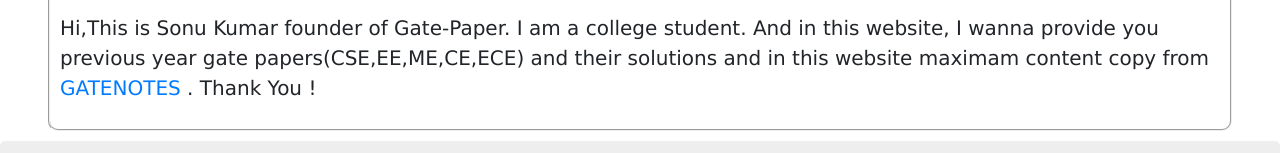
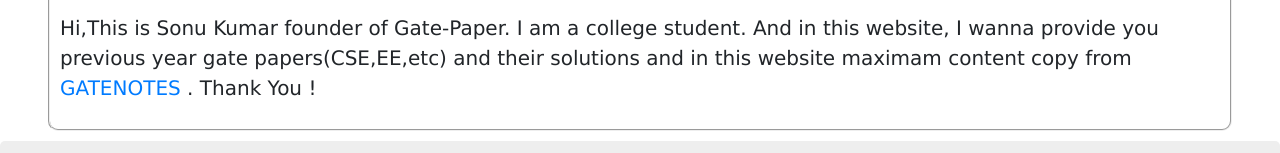
Before and after one commit to Ranjit8298/Gate-Paper, a plain HTML site: page index.html in a window 1280 px wide. Shown: the part 1352-1505 px from the top of the page. Drawn offline with nearby package versions, Linux system fonts and the light colour scheme; a web font is replaced by a local one.

Commit message:
Update index.html

```diff
--- a/index.html
+++ b/index.html
@@ -166,7 +166,7 @@
 
         <p class="paragraph">Hi,This is Sonu Kumar founder of Gate-Paper. I am a college student. And in this website, I
             wanna
-            provide you previous year gate papers(CSE,EE,ME,CE,ECE) and their solutions and in this website maximam content copy from
+            provide you previous year gate papers(CSE,EE,etc) and their solutions and in this website maximam content copy from
             <a href="https://gatenotes.in/index.php">GATENOTES </a>. Thank You !</p>
             </div>
     </div>
```
